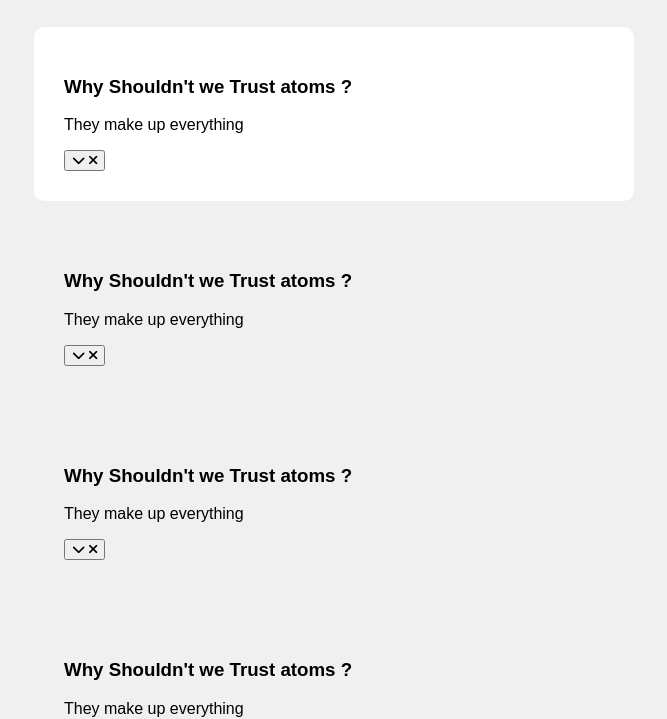
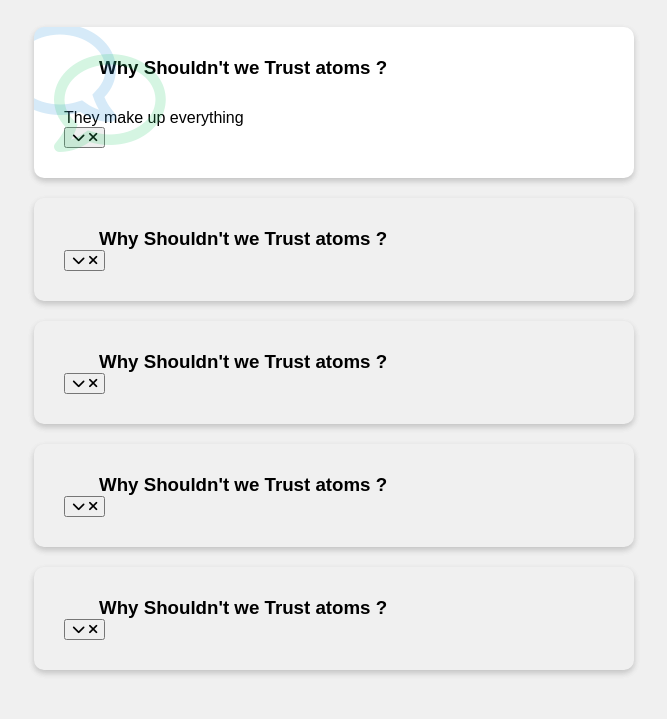
Before and after one commit to GAURAVKR007/FAQ-Day-12-, a plain HTML site: page index.html in a window 1280 px wide. Shown: the part 90-809 px from the top of the page, without its empty margins (306-973 px from the left). Drawn offline with Linux system fonts and the light colour scheme; a web font is replaced by a local one.

Commit message:
Project html and css complted and font awsome used in css

```diff
--- a/index.html
+++ b/index.html
@@ -19,7 +19,7 @@
           Why Shouldn't we Trust atoms ?
         </h3>
 
-        <p>
+        <p class="faq-text">
           They make up everything
         </p>
 
@@ -34,7 +34,7 @@
           Why Shouldn't we Trust atoms ?
         </h3>
 
-        <p>
+        <p class="faq-text">
           They make up everything
         </p>
 
@@ -49,7 +49,7 @@
           Why Shouldn't we Trust atoms ?
         </h3>
 
-        <p>
+        <p class="faq-text">
           They make up everything
         </p>
 
@@ -64,7 +64,7 @@
           Why Shouldn't we Trust atoms ?
         </h3>
 
-        <p>
+        <p class="faq-text">
           They make up everything
         </p>
 
@@ -79,7 +79,7 @@
           Why Shouldn't we Trust atoms ?
         </h3>
 
-        <p>
+        <p class="faq-text">
           They make up everything
         </p>
 
--- a/style.css
+++ b/style.css
@@ -27,10 +27,44 @@ h1 {
     padding: 30px;
     position: relative;
     overflow: hidden;
+    box-shadow: 0 3px 6px rgba(0, 0, 0, 0.1), 0 3px 6px rgba(0, 0, 0, 0.1);
     transition: 0.3s ease;
 }
 
 .faq.active {
     background-color: #fff;
+    box-shadow: 0 3px 6px rgba(0, 0, 0, 0.1), 0 3px 6px rgba(0, 0, 0, 0.1);
+}
 
+.faq.faq.active::before,
+.faq.faq.active::after {
+    content: '\f075';
+    font-family: 'Font Awesome 5 Free';
+    color: #2ecc71;
+    font-size: 7rem;
+    position: absolute;
+    opacity: 0.2;
+    top: 20px;
+    left: 20px;
+    z-index: 0;
 }
+
+.faq.faq.active::before {
+    color: #3498db;
+    top: -10px;
+    left:-30px;
+    transform: rotateY(180deg);
+}
+
+.faq-title {
+    margin: 0 35px 0;
+}
+
+.faq-text {
+    display: none;
+    margin: 30px 0 0;
+}
+
+.faq.active .faq-text {
+    display: block;
+}
```
